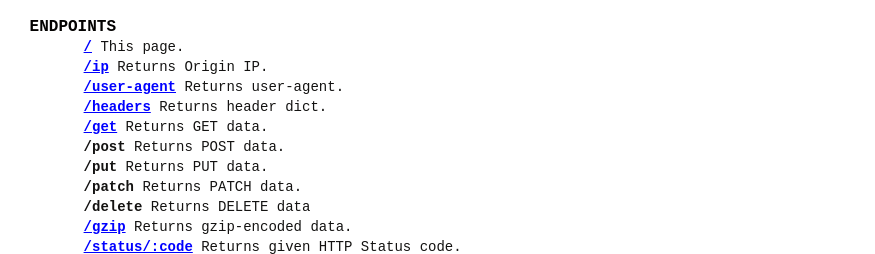
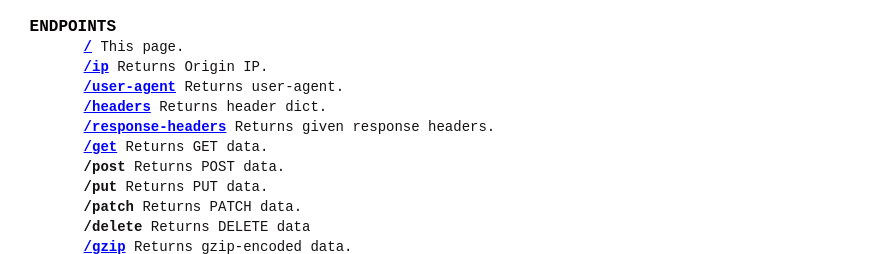
Before and after one commit to edgurgel/httparrot, a plain HTML site: page priv/index.html in a window 1280 px wide. Shown: the part 90-344 px from the top of the page, 0-875 px from the left. Drawn offline with Linux system fonts and the light colour scheme.

Commit message:
Add /response-headers endpoint

```diff
--- a/priv/index.html
+++ b/priv/index.html
@@ -65,6 +65,7 @@
 <li><a href="/ip" data-bare-link="true"><code>/ip</code></a> Returns Origin IP.</li>
 <li><a href="/user-agent" data-bare-link="true"><code>/user-agent</code></a> Returns user-agent.</li>
 <li><a href="/headers" data-bare-link="true"><code>/headers</code></a> Returns header dict.</li>
+<li><a href="/response-headers?k1=v1&amp;k2=v2" data-bare-link="true"><code>/response-headers</code></a> Returns given response headers.</li>
 <li><a href="/get" data-bare-link="true"><code>/get</code></a> Returns GET data.</li>
 <li><code>/post</code> Returns POST data.</li>
 <li><code>/put</code> Returns PUT data.</li>
```
Also changed, not shown: 4 other files.
